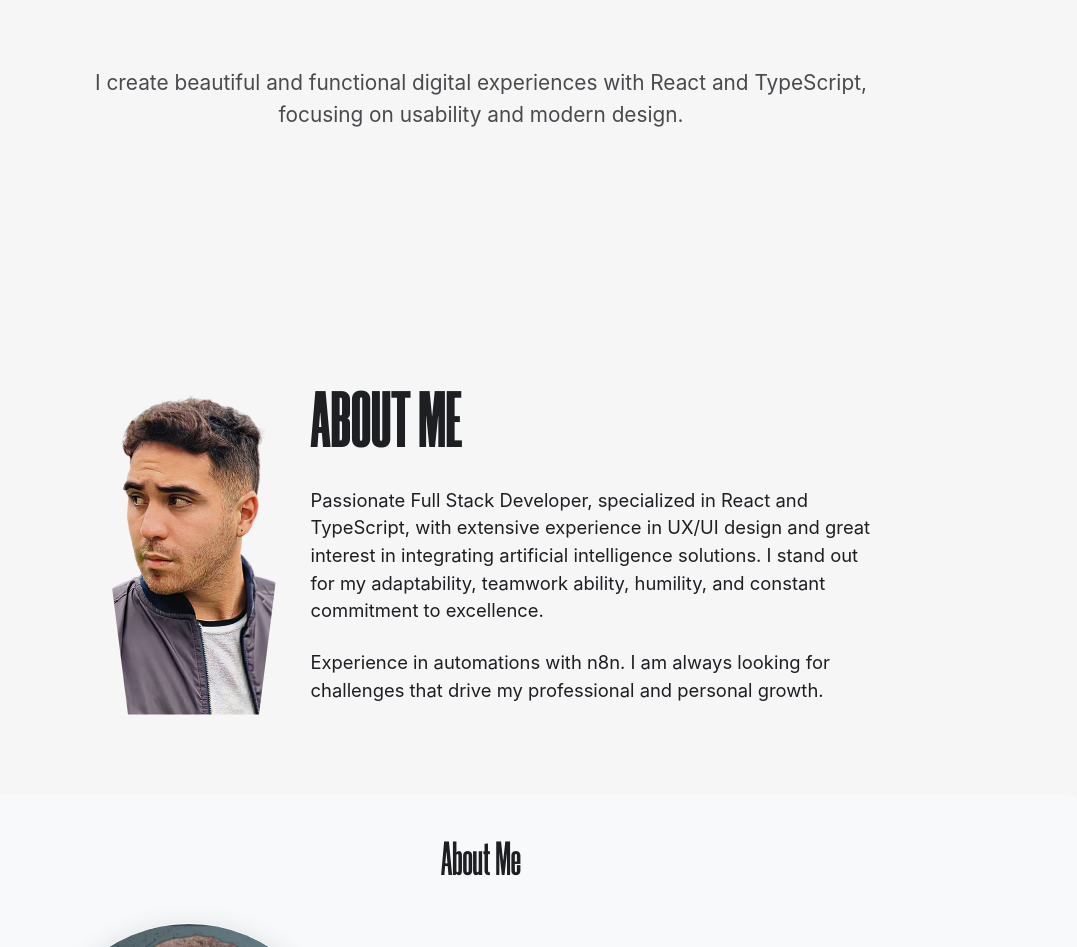
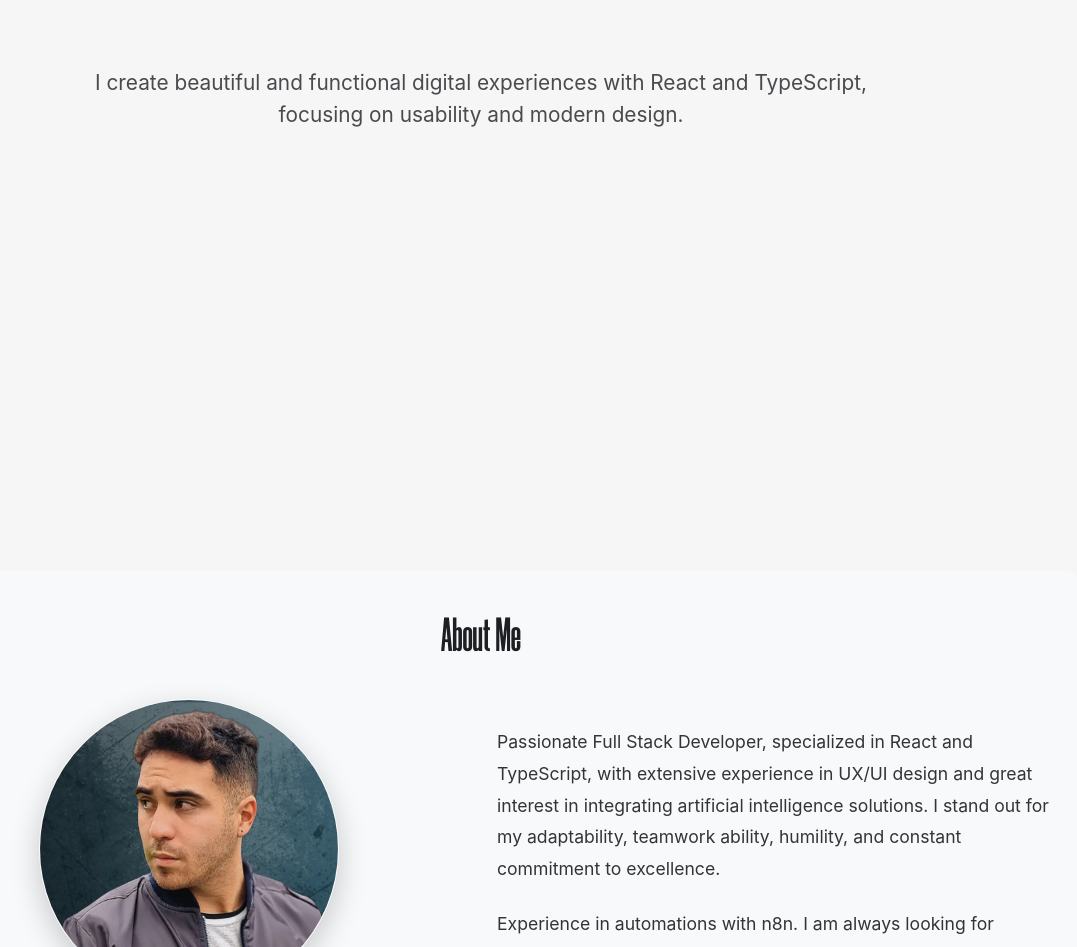
Before and after one commit to mamuchastegui/matiasamuchastegui, a React (Vite) app: page / in a window 1280 px wide. Shown: the part 500-1447 px from the top of the page, without its empty margins (159-1236 px from the left). Built offline with nearby package versions, Linux system fonts and the light colour scheme; no server answers.

Commit message:
about me

```diff
--- a/src/components/BioSection/BioSection.tsx
+++ b/src/components/BioSection/BioSection.tsx
@@ -18,17 +18,18 @@
   position: relative;
   overflow: hidden;
   width: 100%;
-  margin: 3rem 0;
+  margin: -11rem 0 3rem 0;
 `;
 
-const ContentWrapper = styled.div<{ $visible: boolean }>`
+const ContentWrapper = styled.div<{ $opacity: number; $translateY: number }>`
   max-width: 1300px;
   margin: 0 auto;
   display: flex;
   justify-content: center;
   align-items: center;
-  opacity: 0;
-  animation: ${props => (props.$visible ? fadeIn : 'none')} 1.2s ease-out forwards;
+  opacity: ${props => props.$opacity};
+  transform: translateY(${props => props.$translateY}px);
+  transition: opacity 0.2s ease-out, transform 0.2s ease-out;
 
   @media (max-width: ${({ theme }) => theme.breakpoints.md}) {
     flex-direction: column;
@@ -94,38 +95,63 @@
 
 const BioSection: React.FC = () => {
   const { t, i18n } = useTranslation();
-  const [isVisible, setIsVisible] = useState(false);
+  const [opacity, setOpacity] = useState(0);
+  const [translateY, setTranslateY] = useState(120);
   const sectionRef = useRef<HTMLDivElement>(null);
 
   useEffect(() => {
-    const observer = new IntersectionObserver(
-      (entries) => {
-        const [entry] = entries;
-        if (entry.isIntersecting) {
-          setIsVisible(true);
-          observer.unobserve(entry.target);
+    const handleScroll = () => {
+      if (!sectionRef.current) return;
+
+      const scrollPosition = window.scrollY;
+      const triggerHeight = window.innerHeight * 0.3; // Comienza a mostrar cuando el scroll ha pasado 30% de la ventana
+      const threshold = window.innerHeight * 0.2; // Un umbral más corto para completar la animación más rápido
+
+      if (scrollPosition > triggerHeight) {
+        // Calcular progreso de animación con un umbral más corto para que sea más decisivo
+        const scrollProgress = Math.min((scrollPosition - triggerHeight) / threshold, 1);
+
+        // Aplicar una curva de aceleración para que la animación sea más decisiva
+        // Usamos una curva básica donde pequeños cambios al principio y final tienen mayor efecto
+        let easedProgress;
+
+        if (scrollProgress < 0.2) {
+          // Inicio acelerado (0 a 0.5 más rápido)
+          easedProgress = scrollProgress * 2.5;
+        } else if (scrollProgress > 0.8) {
+          // Final acelerado (0.8 a 1 más rápido)
+          easedProgress = 0.5 + ((scrollProgress - 0.2) / 0.8) * 0.5;
+        } else {
+          // Mitad con velocidad normal
+          easedProgress = scrollProgress;
         }
-      },
-      {
-        threshold: 0.1,
-        rootMargin: '0px 0px -50px 0px'
+
+        // Asegurar que llegue a 1 más fácilmente
+        if (scrollProgress > 0.9) easedProgress = 1;
+
+        setOpacity(easedProgress);
+
+        // Parallax effect: mover hacia arriba mientras scrolleamos
+        const parallaxDistance = 120;
+        const newTranslateY = Math.max(0, parallaxDistance - (easedProgress * parallaxDistance));
+        setTranslateY(newTranslateY);
+      } else {
+        setOpacity(0);
+        setTranslateY(120);
       }
-    );
+    };
 
-    if (sectionRef.current) {
-      observer.observe(sectionRef.current);
-    }
+    window.addEventListener('scroll', handleScroll);
+    handleScroll(); // Inicializar con la posición actual
 
     return () => {
-      if (sectionRef.current) {
-        observer.unobserve(sectionRef.current);
-      }
+      window.removeEventListener('scroll', handleScroll);
     };
   }, []);
 
   return (
     <SectionContainer ref={sectionRef}>
-      <ContentWrapper $visible={isVisible}>
+      <ContentWrapper $opacity={opacity} $translateY={translateY}>
         <ProfileImage
           src="/images/projects/alexis.png"
           alt="Alexis Vedia"
```
